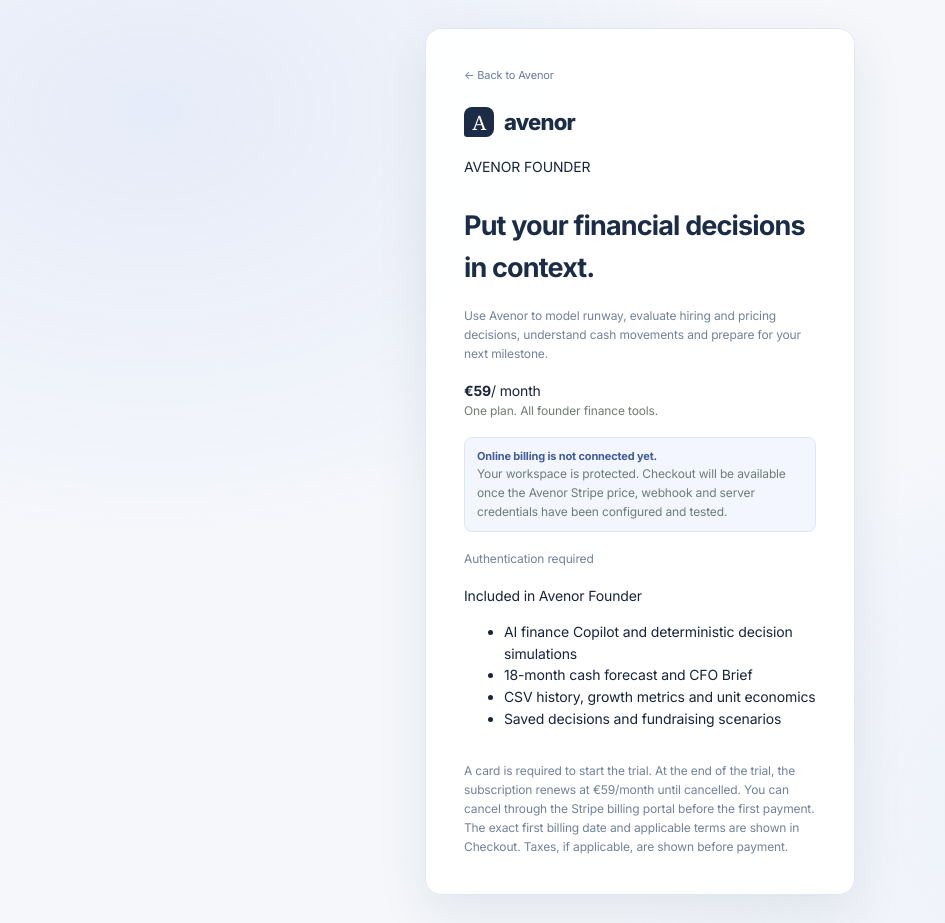
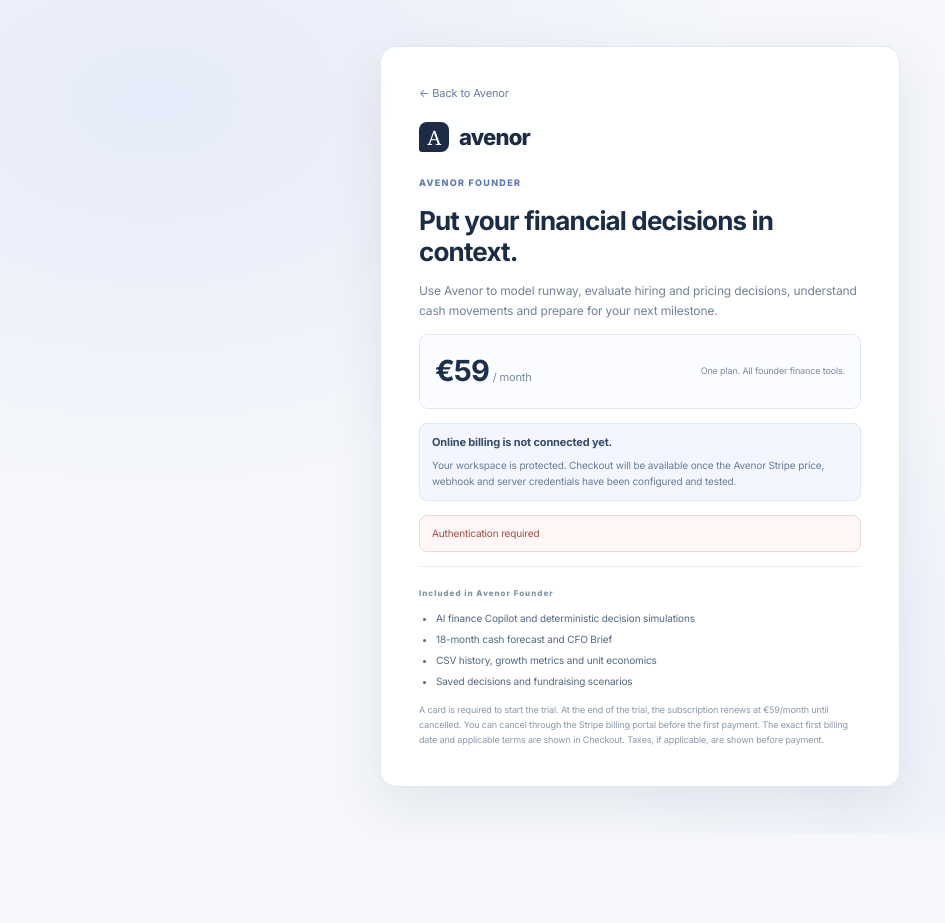
Before and after one commit to hugothomas593-dotcom/FinanceOS, a Next.js app: page /subscribe in a window 1280 px wide. Shown: the whole page, without its empty margins (0-945 px from the left). After the commit the page ends 833 px from the top, so only its background shows below. Built offline with nearby package versions, Linux system fonts and the light colour scheme; no server answers.

Commit message:
Style the subscription and 30-day free-trial onboarding page

```diff
--- a/src/app/styles.css
+++ b/src/app/styles.css
@@ -2341,3 +2341,37 @@ body {
 .signout-button:hover:not(:disabled) { background: #24483d; border-color: #547b69; }
 .signout-button:disabled { cursor: wait; opacity: .65; }
 .signout-error { margin: 7px 3px 0; color: #ffc2b9; font-size: 9px; line-height: 1.5; }
+
+/* Subscription onboarding */
+.subscribe-shell { align-items: start; padding-top: 46px; padding-bottom: 46px; }
+.subscribe-card { width: min(100%, 520px); gap: 14px; }
+.subscribe-eyebrow { color: #6078b6; font-size: 9px; font-weight: 760; letter-spacing: 1.3px; margin-top: 8px; }
+.subscribe-card h1 { margin-top: 2px; font-size: 26px; line-height: 1.18; }
+.subscribe-workspace { display:flex; flex-direction:column; gap:5px; padding:11px 13px; border:1px solid #e4eaf2; border-radius:8px; background:#f8faff; }
+.subscribe-workspace span { color:#8a97aa; font-size:8px; font-weight:750; letter-spacing:1px; }
+.subscribe-workspace strong { color:#334b6b; font-size:12px; }
+.subscribe-price { display:flex; justify-content:space-between; align-items:center; gap:12px; padding:14px 15px; border:1px solid #e1e8f2; border-radius:9px; background:#fbfcff; }
+.subscribe-price>div { display:flex; align-items:baseline; gap:4px; }
+.subscribe-price strong { color:#1b304d; font-size:29px; letter-spacing:-1px; }
+.subscribe-price span { color:#78879e; font-size:11px; }
+.subscribe-price p { margin:0; color:#7989a0; font-size:9px; text-align:right; }
+.subscribe-trial { padding:14px 15px; border:1px solid #dce6ff; border-radius:9px; background:#f1f5ff; }
+.subscribe-trial strong { color:#294d9d; font-size:12px; }
+.subscribe-trial p,.subscribe-message p { margin:6px 0 0; color:#687b9a; font-size:10px; line-height:1.65; }
+.subscribe-message { padding:14px 15px; border:1px solid #e2e8f1; border-radius:9px; background:#f8faff; }
+.subscribe-message strong { color:#334c6d; font-size:11px; }
+.subscribe-primary { width:100%; min-height:46px; font-size:12px; }
+.subscribe-secondary { width:100%; min-height:42px; }
+.subscribe-muted { color:#8190a5!important; font-size:10px!important; line-height:1.55!important; }
+.subscribe-notice { padding:10px 12px; border:1px solid #dce6fa; border-radius:8px; background:#f3f6ff; color:#405b98!important; font-size:10px!important; line-height:1.55!important; }
+.subscribe-error { padding:10px 12px; border:1px solid #f0d6d2; border-radius:8px; background:#fff7f6; color:#a34d45!important; font-size:10px!important; line-height:1.55!important; }
+.subscribe-inclusions { border-top:1px solid #e8edf4; padding-top:13px; }
+.subscribe-inclusions>span { color:#8190a5; font-size:8px; font-weight:750; letter-spacing:1px; }
+.subscribe-inclusions ul { margin:9px 0 0; padding-left:17px; display:grid; gap:6px; color:#536780; font-size:10px; line-height:1.5; }
+.subscribe-legal { color:#8b98aa!important; font-size:9px!important; line-height:1.65!important; }
+@media(max-width:620px) {
+  .subscribe-shell { padding:20px 12px; }
+  .subscribe-card { padding:27px 20px; }
+  .subscribe-price { align-items:flex-start; flex-direction:column; }
+  .subscribe-price p { text-align:left; }
+}
```
